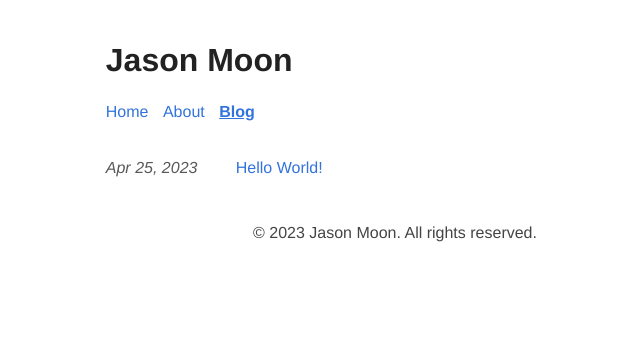
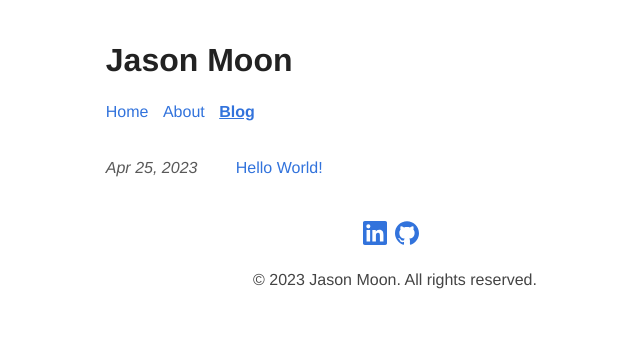
Before and after one commit to jsnmoon/jsnmoon.github.io, an Astro site: page /blog in a window 1280 px wide. Shown: the whole page, without its empty margins (245-885 px from the left). Built offline with nearby package versions, Linux system fonts and the light colour scheme; Astro itself is replaced by a stand-in of ours.

Commit message:
Refactor styling and add footer links

```diff
--- a/src/components/Footer.astro
+++ b/src/components/Footer.astro
@@ -1,13 +1,36 @@
 ---
+import { Icon } from 'astro-icon'
 const today = new Date();
 ---
 
 <footer>
-	&copy; {today.getFullYear()} Jason Moon. All rights reserved.
+	<div class="icons" title="Links">
+		<a href="https://linkedin.com/in/jsnmoon" title="LinkedIn" target="_blank" rel="noopener">
+			<Icon pack="simple-icons" name="linkedin" width={24} height={24}/>
+		</a>
+		<a href="https://github.com/jsnmoon" title="GitHub" target="_blank" rel="noopener">
+			<Icon pack="simple-icons" name="github" width={24} height={24}/>
+		</a>
+	</div>
+	<p>&copy; {today.getFullYear()} Jason Moon. All rights reserved.</p>
 </footer>
 <style>
 	footer {
 		padding: 25px;
 		text-align: center;
 	}
+
+	.icons {
+		display: flex;
+		justify-content: center;
+		align-content: center;
+	}
+	a {
+		display: block;
+		text-decoration: none;
+		margin-right: 0.5em;
+	}
+	a:focus, a:hover {
+		text-decoration: none;
+	}
 </style>
--- a/src/components/HeaderLink.astro
+++ b/src/components/HeaderLink.astro
@@ -21,4 +21,7 @@ const isActive = href === pathname || href === pathname.replace(/\/$/, '');
 		font-weight: bolder;
 		text-decoration: underline;
 	}
+	a:hover, a:focus {
+		text-decoration: underline;
+	}
 </style>
--- a/src/layouts/BlogPost.astro
+++ b/src/layouts/BlogPost.astro
@@ -43,10 +43,11 @@ const { title, description, pubDate, updatedDate, heroImage, heroImageAlt }: Pro
 			<article>
 				{heroImage &&
 					<Picture
+						alt={heroImageAlt ?? ''}
+						aspectRatio="4:3"
+						format="webp"
 						src={heroImage}
-						aspectRatio="4:3"
 						widths={[720, 1440]}
-						alt={heroImageAlt ?? undefined}
 					/>
 				}
 
--- a/src/styles/global.css
+++ b/src/styles/global.css
@@ -31,9 +31,6 @@ b {
 a {
 	color: #3273dc;
 	text-decoration: none;
-}
-a:hover, a:focus {
-	text-decoration: underline;
 }
 nav a {
 	margin-right: 10px;
```
